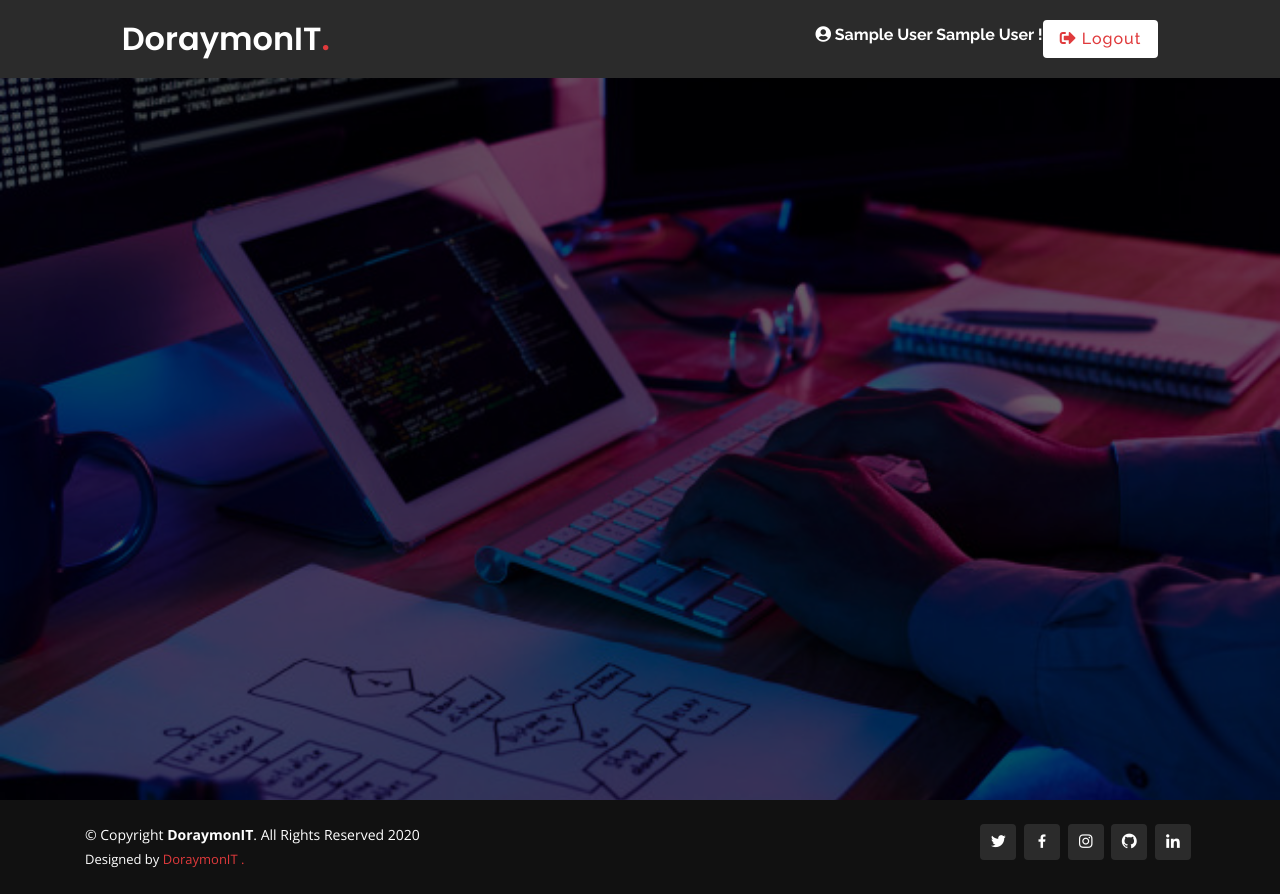
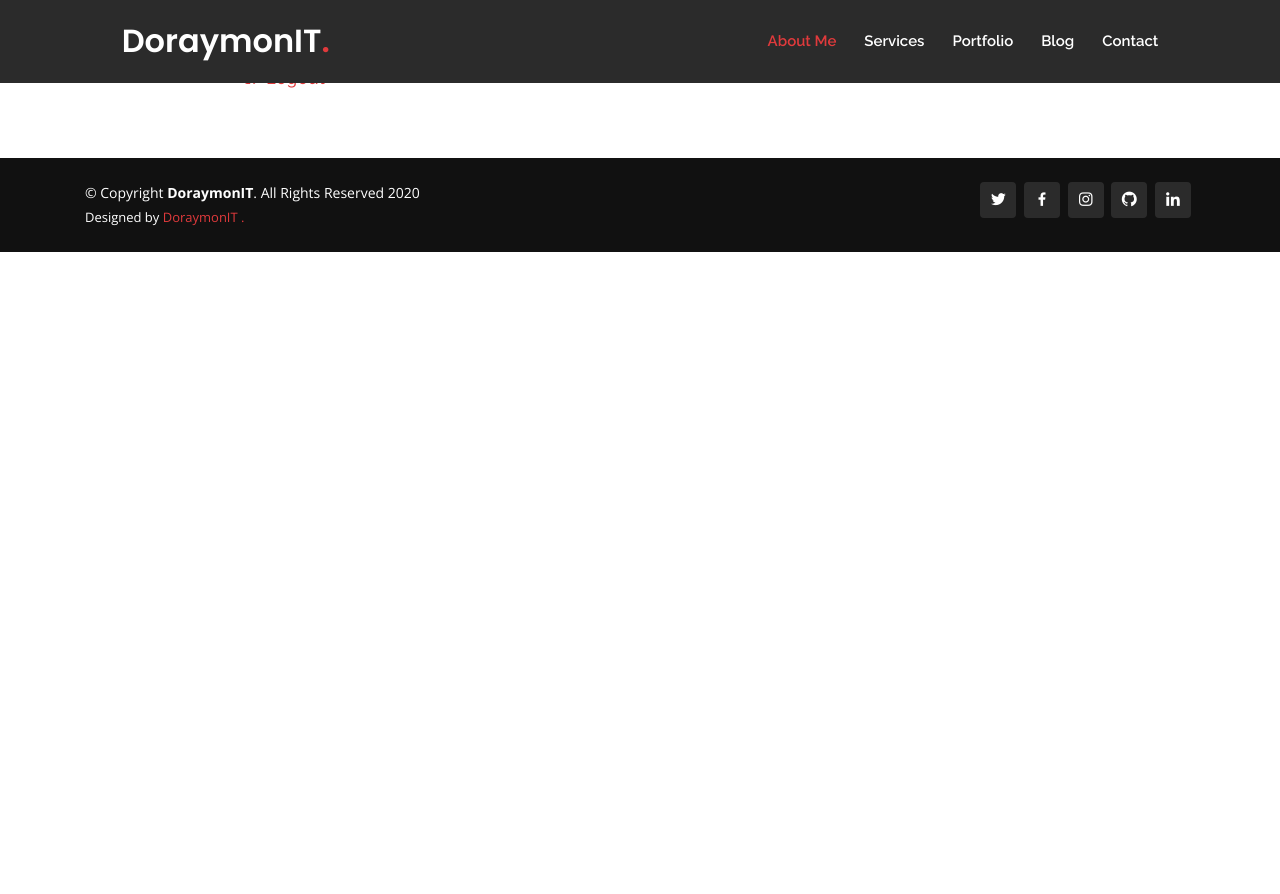
Before and after one commit to DoraymonIT/H.A.H.-2.0, a PHP site: page /admin/dashboard.php in a window 1280 px wide. After the commit the page ends 252 px from the top, so only its background shows below. Run offline with PHP 8.4, Linux system fonts and the light colour scheme; the visitor is signed in with stand-in values (Sample User, id 1).

Commit message:
dashboard header

```diff
--- a/admin/dashboard.php
+++ b/admin/dashboard.php
@@ -49,7 +49,44 @@
           <h1 class="logo mr-auto">
             <a href="index.html">DoraymonIT<span>.</span></a>
           </h1>
-          <?php if (isset($_SESSION['email'])) : ?>
+          <nav class="nav-menu d-none d-lg-block">
+              <ul>
+                <!-- <li class="active"><a href="#header">Home</a></li> -->
+                <li><a class="active" href="#about">About Me</a></li>
+                <li><a href="#services">Services</a></li>
+                <li><a href="#portfolio">Portfolio</a></li>
+                <!-- <li><a href="#team">Team</a></li> -->
+                <li><a href="blog.html">Blog</a></li>
+                <!-- <li class="drop-down"><a href="">Drop Down</a>
+                <ul>
+                  <li><a href="#">Drop Down 1</a></li>
+                  <li class="drop-down"><a href="#">Deep Drop Down</a>
+                    <ul>
+                      <li><a href="#">Deep Drop Down 1</a></li>
+                      <li><a href="#">Deep Drop Down 2</a></li>
+                      <li><a href="#">Deep Drop Down 3</a></li>
+                      <li><a href="#">Deep Drop Down 4</a></li>
+                      <li><a href="#">Deep Drop Down 5</a></li>
+                    </ul>
+                  </li>
+                  <li><a href="#">Drop Down 2</a></li>
+                  <li><a href="#">Drop Down 3</a></li>
+                  <li><a href="#">Drop Down 4</a></li>
+                </ul>
+              </li> -->
+                <li><a href="#contact">Contact</a></li>
+              </ul>
+            </nav>
+        </div>
+      </div>
+    </div>
+
+  </header>
+  <!-- End Header -->
+
+  <!-- ======= Hero Section ======= -->
+  <section id="" class="d-flex align-items-center">
+  <?php if (isset($_SESSION['email'])) : ?>
             <h6 style="color: white;font-weight: 700;">
               <i class="fa fa-user-circle" aria-hidden="true"></i>
               <?php echo $_SESSION['nom'] . ' ' . $_SESSION['prenom'] ?> <span>!</span>
@@ -57,29 +94,6 @@
             <a href="logout.php">
               <button class="btn-get-started scrollto"><i class="fas fa-sign-out-alt    "></i> Logout</button></a>
           <?php endif ?>
-        </div>
-      </div>
-    </div>
-  </header>
-  <!-- End Header -->
-
-  <!-- ======= Hero Section ======= -->
-  <section id="hero" class="d-flex align-items-center">
-    <!--
-    <div class="container-fluids">
-      <div class="row">
-        <div class="col-md-12"> <?php if (isset($_SESSION['email'])) : ?>
-            <h6><i class="fa fa-user-circle" aria-hidden="true"></i>
-              Vous êtes Connecte : <?php echo $_SESSION['nom'] . ' ' . $_SESSION['prenom'] ?> !</h6>
-            <p>
-              <a href="logout.php">
-                <i class="fa fa-sign-out" aria-hidden="true"></i>
-                <button class="btn-get-started scrollto">Logout</button></a>
-            </p>
-          <?php endif ?>
-        </div>
-      </div>
-    </div> -->
 
   </section>
   <!-- End Hero -->
```
